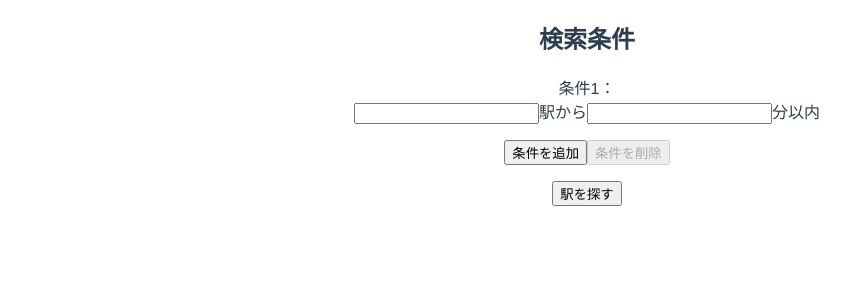
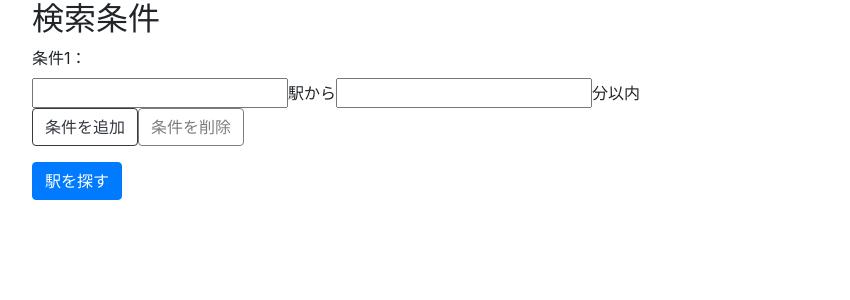
Before and after one commit to wbtaro/trange_front, a Vue app: page /search in a window 1280 px wide. Shown: the top 300 px of the page, without its empty margins (53-903 px from the left). Built offline with nearby package versions, Linux system fonts and the light colour scheme.

Commit message:
Install bootstrap

```diff
--- a/package.json
+++ b/package.json
@@ -12,6 +12,8 @@
   "dependencies": {
     "@vue/composition-api": "^1.0.0-beta.6",
     "axios": "^0.21.1",
+    "bootstrap": "^4.6.0",
+    "bootstrap-vue": "^2.21.2",
     "composition-api": "0.0.0",
     "core-js": "^3.6.5",
     "loadash": "^1.0.0",
--- a/src/App.vue
+++ b/src/App.vue
@@ -3,26 +3,3 @@
     <router-view />
   </div>
 </template>
-
-<style>
-#app {
-  font-family: Avenir, Helvetica, Arial, sans-serif;
-  -webkit-font-smoothing: antialiased;
-  -moz-osx-font-smoothing: grayscale;
-  text-align: center;
-  color: #2c3e50;
-}
-
-#nav {
-  padding: 30px;
-}
-
-#nav a {
-  font-weight: bold;
-  color: #2c3e50;
-}
-
-#nav a.router-link-exact-active {
-  color: #42b983;
-}
-</style>
--- a/src/components/Result.vue
+++ b/src/components/Result.vue
@@ -5,26 +5,21 @@
     </p>
     <div v-if="results.Stations">
       <h3>指定された条件</h3>
-      <ul
-        v-for="(condition, index) in executedSearchConditions"
-        :key = index
-      >
-        <li>
-          {{ condition.station }}から{{ condition.upperMinute }}分
-        </li>
+      <ul v-for="(condition, index) in executedSearchConditions" :key="index">
+        <li>{{ condition.station }}から{{ condition.upperMinute }}分</li>
       </ul>
       <h3>条件を満たす駅</h3>
-      <div
-        v-for="(result, resultIndex) in results.Stations"
-        :key="resultIndex"
-      >
+      <div v-for="(result, resultIndex) in results.Stations" :key="resultIndex">
         <p>{{ result.Station.Name }}</p>
         <ul>
           <li
             v-for="(cost, conditionIndex) in result.Cost"
             :key="conditionIndex"
           >
-            {{ executedSearchConditions[conditionIndex].station }}から{{ cost.Minute }} 分：乗り換え回数{{ cost.TransferCount }}回
+            {{ executedSearchConditions[conditionIndex].station }}から{{
+              cost.Minute
+            }}
+            分：乗り換え回数{{ cost.TransferCount }}回
           </li>
         </ul>
       </div>
@@ -39,6 +34,6 @@ export default defineComponent({
   props: {
     results: Object,
     executedSearchConditions: Array
-  },
-})
+  }
+});
 </script>
--- a/src/components/SearchForm.vue
+++ b/src/components/SearchForm.vue
@@ -17,6 +17,6 @@ export default defineComponent({
   props: {
     searchCondition: Object,
     index: Number
-  },
+  }
 });
 </script>
--- a/src/views/Home.vue
+++ b/src/views/Home.vue
@@ -1,6 +1,5 @@
 <template>
   <div class="home">
-    <img alt="Vue logo" src="../assets/logo.png" />
     <HelloWorld msg="Welcome to Your Vue.js App" />
   </div>
 </template>
--- a/src/views/Search.vue
+++ b/src/views/Search.vue
@@ -1,5 +1,5 @@
 <template>
-  <div>
+  <div class="container">
     <div>
       <h2>検索条件</h2>
       <searchForm
@@ -14,19 +14,21 @@
         <button
           @click="addSearchCondition"
           ref="addConditionButton"
+          class="btn btn-outline-dark"
         >
           条件を追加
         </button>
         <button
           @click="deleteSearchCondition"
           ref="deleteConditionButton"
+          class="btn btn-outline-dark"
           disabled
         >
           条件を削除
         </button>
       </p>
       <p>
-        <button @click="rangeSearch">駅を探す</button>
+        <b-button @click="rangeSearch" variant="primary">駅を探す</b-button>
       </p>
     </div>
     <div v-if="results">
@@ -46,7 +48,7 @@ import { defineComponent } from "@vue/composition-api";
 import SearchForm from "@/components/SearchForm.vue";
 import Result from "@/components/Result.vue";
 import axios from "axios";
-import _ from "lodash"
+import _ from "lodash";
 
 class SearchCondition {
   constructor() {
@@ -65,7 +67,7 @@ class SearchCondition {
 export default defineComponent({
   components: {
     "search-form": SearchForm,
-    "result": Result
+    result: Result
   },
   data() {
     return {
@@ -103,9 +105,9 @@ export default defineComponent({
       let response = await axios.post(
         "https://iruj5ma8p6.execute-api.ap-northeast-1.amazonaws.com/prod/range_search",
         body
-      )
-      this.results = response.data
-      this.executedSearchConditions = _.cloneDeep(this.searchConditions)
+      );
+      this.results = response.data;
+      this.executedSearchConditions = _.cloneDeep(this.searchConditions);
     }
   }
 });
```
Also changed, not shown: src/main.js (+7 -0 lines), src/assets/logo.png (deleted), 1 other file (tests, documents, lock files or other folders).
